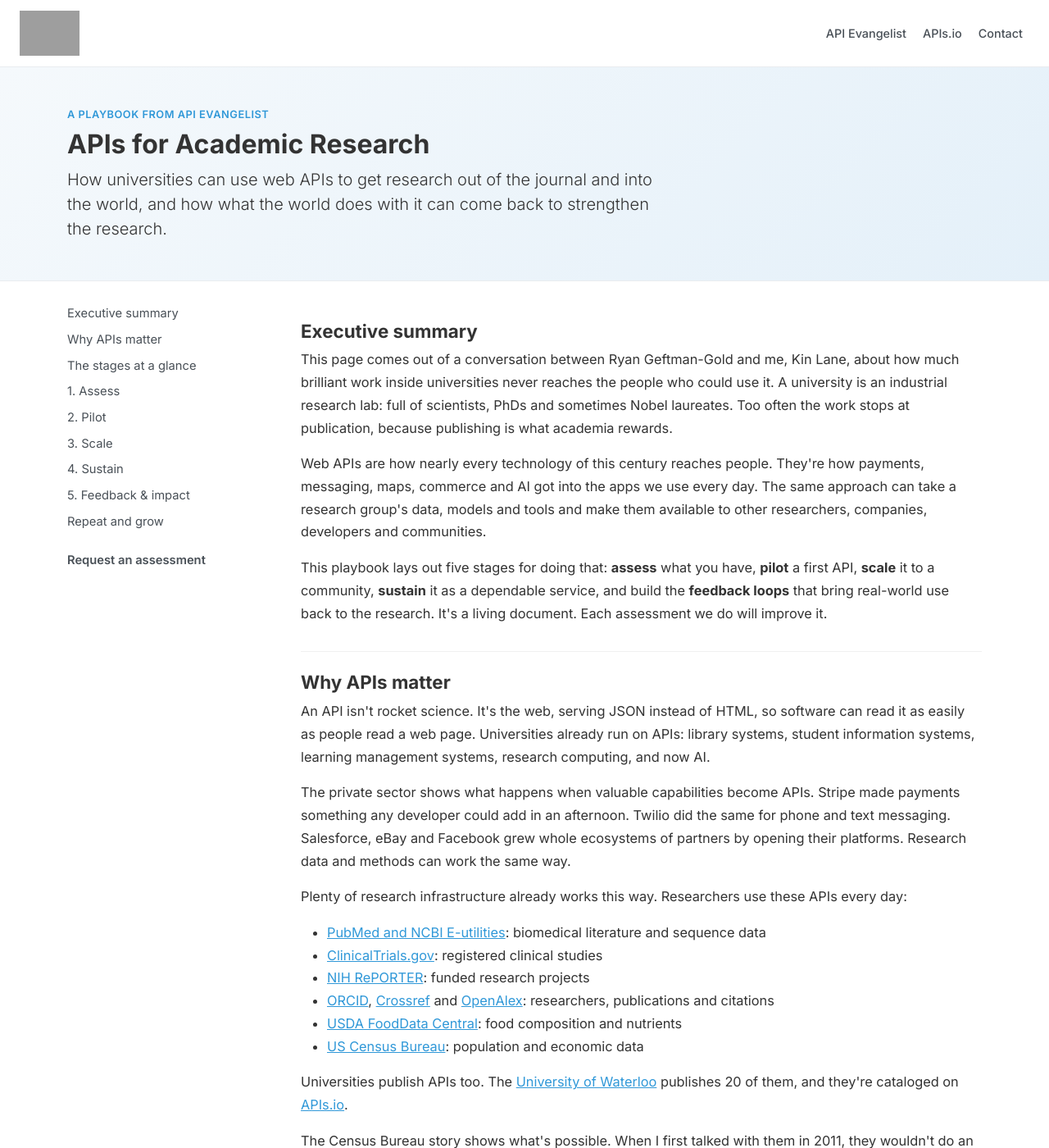
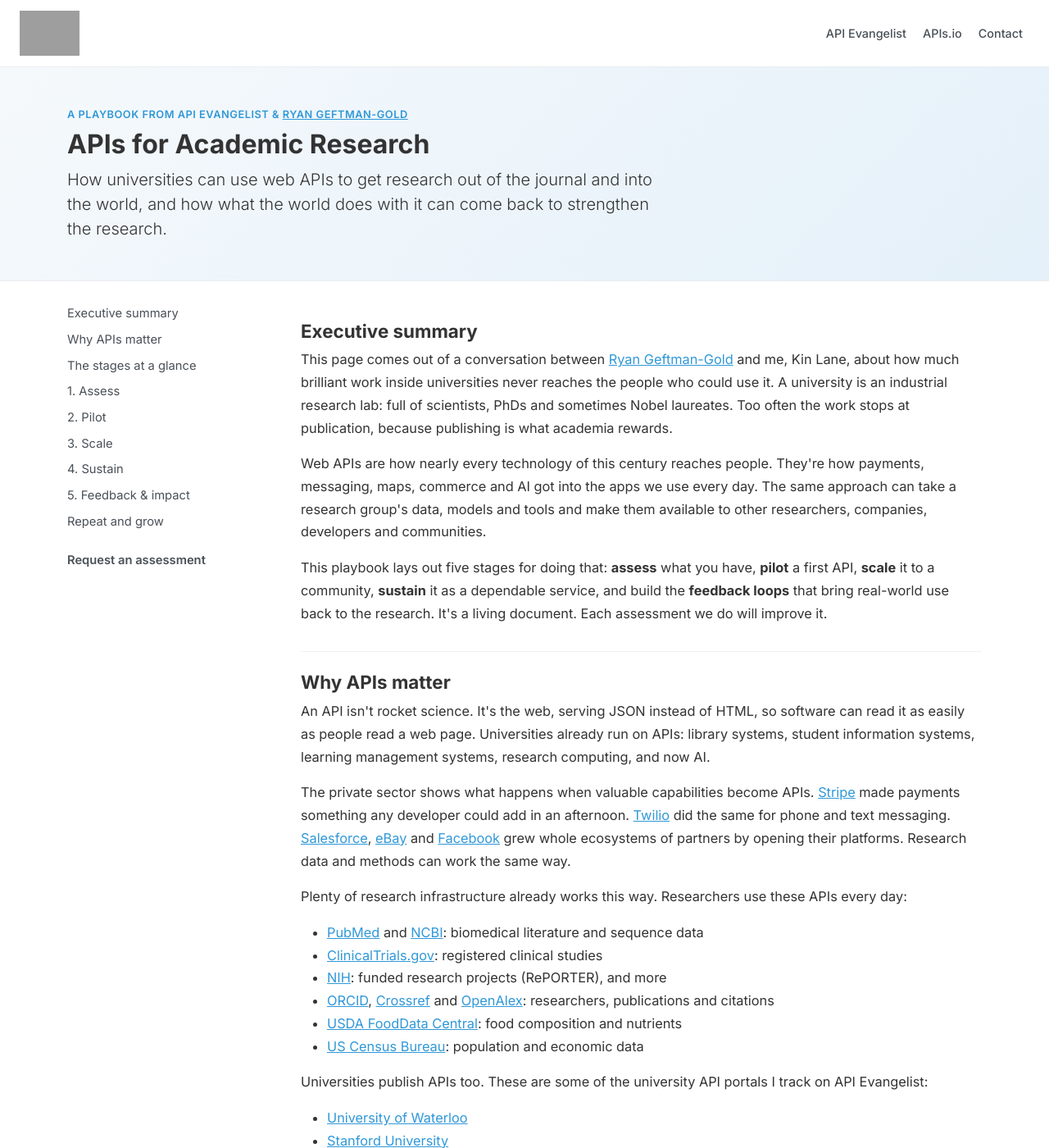
Before and after one commit to api-evangelist/academic-research, a Jekyll site: the page built from index.html, in a window 1280 px wide and 1400 px high. Shown: the whole window at 82% size. Built offline with Jekyll 4.4.1, drawn with Linux system fonts in a browser that asks for light colours; some of the changed text lies outside the part shown; grey boxes are pictures that could not be loaded.

Commit message:
Link university portals on API Evangelist, apis.io provider pages, Census story, and Ryan
Co-Authored-By: Claude Opus 5.5 <noreply@anthropic.com>

```diff
--- a/index.html
+++ b/index.html
@@ -3,7 +3,7 @@ layout: default
 ---
 <div class="hero py-5">
   <div class="container">
-    <p class="stage-label mb-2">A playbook from API Evangelist</p>
+    <p class="stage-label mb-2">A playbook from API Evangelist &amp; <a href="https://www.linkedin.com/posts/the-cuny-office-of-research-is-pleased-to-share-7485332341750640641-znak/">Ryan Geftman-Gold</a></p>
     <h1>APIs for Academic Research</h1>
     <p class="lead mb-0" style="max-width: 46rem;">How universities can use web APIs to get research out of the journal and into the world, and how what the world does with it can come back to strengthen the research.</p>
   </div>
@@ -41,7 +41,7 @@ layout: default
 
       <section class="pb" id="summary">
         <h2>Executive summary</h2>
-        <p>This page comes out of a conversation between Ryan Geftman-Gold and me, Kin Lane, about how much brilliant work inside universities never reaches the people who could use it. A university is an industrial research lab: full of scientists, PhDs and sometimes Nobel laureates. Too often the work stops at publication, because publishing is what academia rewards.</p>
+        <p>This page comes out of a conversation between <a href="https://www.linkedin.com/posts/the-cuny-office-of-research-is-pleased-to-share-7485332341750640641-znak/">Ryan Geftman-Gold</a> and me, Kin Lane, about how much brilliant work inside universities never reaches the people who could use it. A university is an industrial research lab: full of scientists, PhDs and sometimes Nobel laureates. Too often the work stops at publication, because publishing is what academia rewards.</p>
         <p>Web APIs are how nearly every technology of this century reaches people. They're how payments, messaging, maps, commerce and AI got into the apps we use every day. The same approach can take a research group's data, models and tools and make them available to other researchers, companies, developers and communities.</p>
         <p>This playbook lays out five stages for doing that: <strong>assess</strong> what you have, <strong>pilot</strong> a first API, <strong>scale</strong> it to a community, <strong>sustain</strong> it as a dependable service, and build the <strong>feedback loops</strong> that bring real-world use back to the research. It's a living document. Each assessment we do will improve it.</p>
       </section>
@@ -49,18 +49,28 @@ layout: default
       <section class="pb" id="why-apis">
         <h2>Why APIs matter</h2>
         <p>An API isn't rocket science. It's the web, serving JSON instead of HTML, so software can read it as easily as people read a web page. Universities already run on APIs: library systems, student information systems, learning management systems, research computing, and now AI.</p>
-        <p>The private sector shows what happens when valuable capabilities become APIs. Stripe made payments something any developer could add in an afternoon. Twilio did the same for phone and text messaging. Salesforce, eBay and Facebook grew whole ecosystems of partners by opening their platforms. Research data and methods can work the same way.</p>
+        <p>The private sector shows what happens when valuable capabilities become APIs. <a href="https://apis.io/providers/stripe/">Stripe</a> made payments something any developer could add in an afternoon. <a href="https://apis.io/providers/twilio/">Twilio</a> did the same for phone and text messaging. <a href="https://apis.io/providers/salesforce/">Salesforce</a>, <a href="https://apis.io/providers/ebay/">eBay</a> and <a href="https://apis.io/providers/facebook/">Facebook</a> grew whole ecosystems of partners by opening their platforms. Research data and methods can work the same way.</p>
         <p>Plenty of research infrastructure already works this way. Researchers use these APIs every day:</p>
         <ul>
-          <li><a href="https://www.ncbi.nlm.nih.gov/books/NBK25501/">PubMed and NCBI E-utilities</a>: biomedical literature and sequence data</li>
-          <li><a href="https://clinicaltrials.gov/data-api/api">ClinicalTrials.gov</a>: registered clinical studies</li>
-          <li><a href="https://api.reporter.nih.gov/">NIH RePORTER</a>: funded research projects</li>
-          <li><a href="https://info.orcid.org/documentation/features/public-api/">ORCID</a>, <a href="https://www.crossref.org/documentation/retrieve-metadata/rest-api/">Crossref</a> and <a href="https://docs.openalex.org/">OpenAlex</a>: researchers, publications and citations</li>
-          <li><a href="https://fdc.nal.usda.gov/api-guide">USDA FoodData Central</a>: food composition and nutrients</li>
-          <li><a href="https://www.census.gov/data/developers.html">US Census Bureau</a>: population and economic data</li>
+          <li><a href="https://apis.io/providers/pubmed/">PubMed</a> and <a href="https://apis.io/providers/ncbi/">NCBI</a>: biomedical literature and sequence data</li>
+          <li><a href="https://apis.io/providers/clinical-trials-gov/">ClinicalTrials.gov</a>: registered clinical studies</li>
+          <li><a href="https://apis.io/providers/nih/">NIH</a>: funded research projects (RePORTER), and more</li>
+          <li><a href="https://apis.io/providers/orcid/">ORCID</a>, <a href="https://apis.io/providers/crossref/">Crossref</a> and <a href="https://apis.io/providers/openalex/">OpenAlex</a>: researchers, publications and citations</li>
+          <li><a href="https://apis.io/providers/fooddata-central/">USDA FoodData Central</a>: food composition and nutrients</li>
+          <li><a href="https://apis.io/providers/us-census-bureau/">US Census Bureau</a>: population and economic data</li>
         </ul>
-        <p>Universities publish APIs too. The <a href="https://apis.io/providers/university-of-waterloo/">University of Waterloo</a> publishes 20 of them, and they're cataloged on <a href="https://apis.io">APIs.io</a>.</p>
-        <p>The Census Bureau story shows what's possible. When I first talked with them in 2011, they wouldn't do an API: it was census data, and they couldn't put opinions on it. But plenty of people were already downloading the data and using it, and the Bureau had no way to hear from them. When they finally launched an API, they found a long tail of users doing interesting things, and that feedback changed how they ran the census.</p>
+        <p>Universities publish APIs too. These are some of the university API portals I track on API Evangelist:</p>
+        <ul>
+          <li><a href="https://providers.apievangelist.com/providers/university-of-waterloo/">University of Waterloo</a></li>
+          <li><a href="https://providers.apievangelist.com/providers/stanford/">Stanford University</a></li>
+          <li><a href="https://providers.apievangelist.com/providers/uc-davis/">University of California, Davis</a></li>
+          <li><a href="https://providers.apievangelist.com/providers/ucsd/">University of California, San Diego</a></li>
+          <li><a href="https://providers.apievangelist.com/providers/university-of-wisconsin-madison/">University of Wisconsin-Madison</a></li>
+          <li><a href="https://providers.apievangelist.com/providers/university-of-cambridge/">University of Cambridge</a></li>
+          <li><a href="https://providers.apievangelist.com/providers/university-of-helsinki/">University of Helsinki</a></li>
+          <li><a href="https://providers.apievangelist.com/providers/ubc/">University of British Columbia</a></li>
+        </ul>
+        <p>The Census Bureau story shows what's possible. When I first talked with them in 2011, they wouldn't do an API: it was census data, and they couldn't put opinions on it. But plenty of people were already downloading the data and using it, and the Bureau had no way to hear from them. When they finally launched an API, they found a long tail of users doing interesting things, and that feedback changed how they ran the census. I wrote about it at the time in <a href="https://apievangelist.com/2014/06/04/how-will-the-us-census-bureau-api-influence-the-2020-census/">How Will The US Census Bureau API Influence the 2020 Census?</a></p>
       </section>
 
       <section class="pb" id="stages">
```
